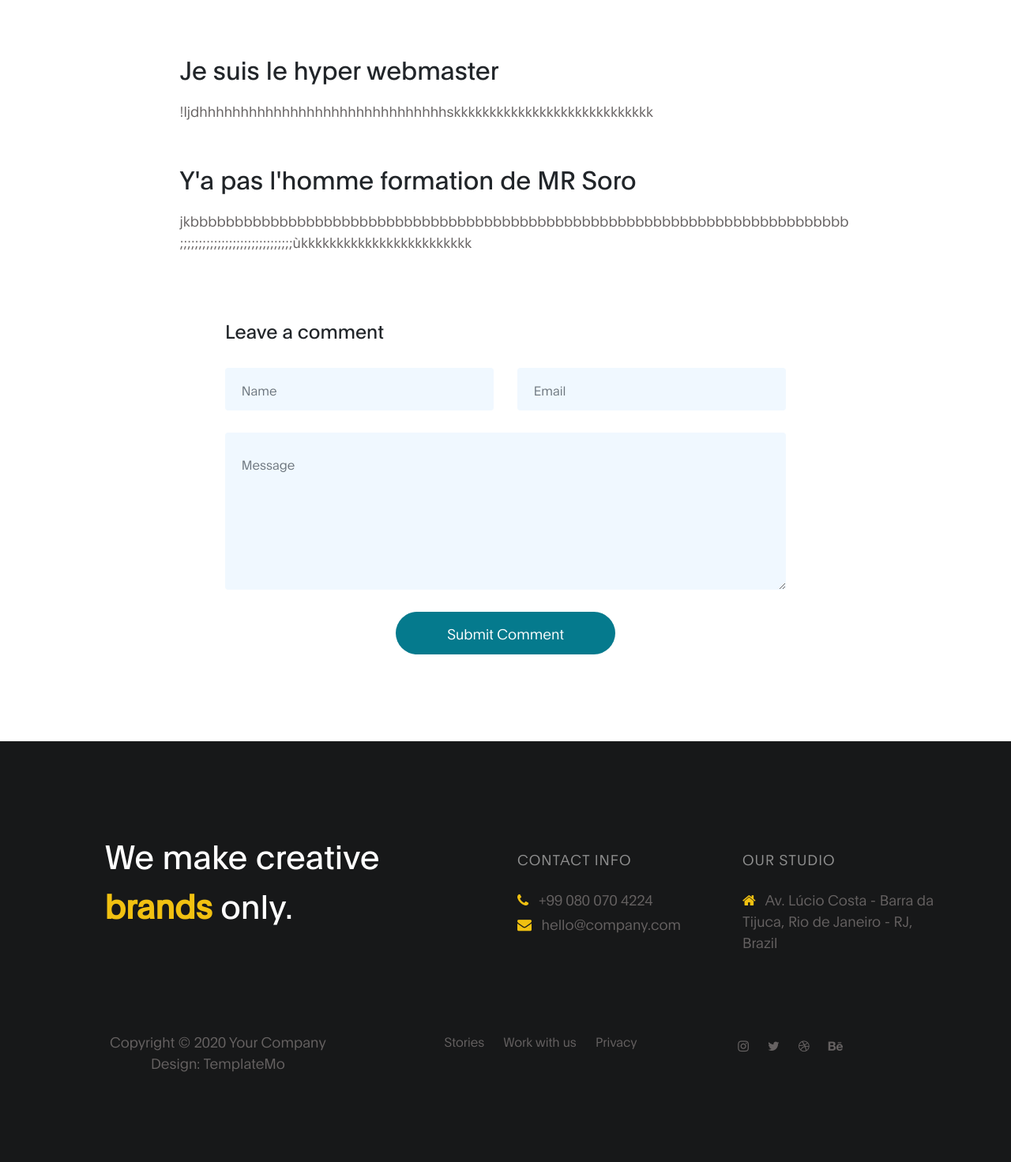
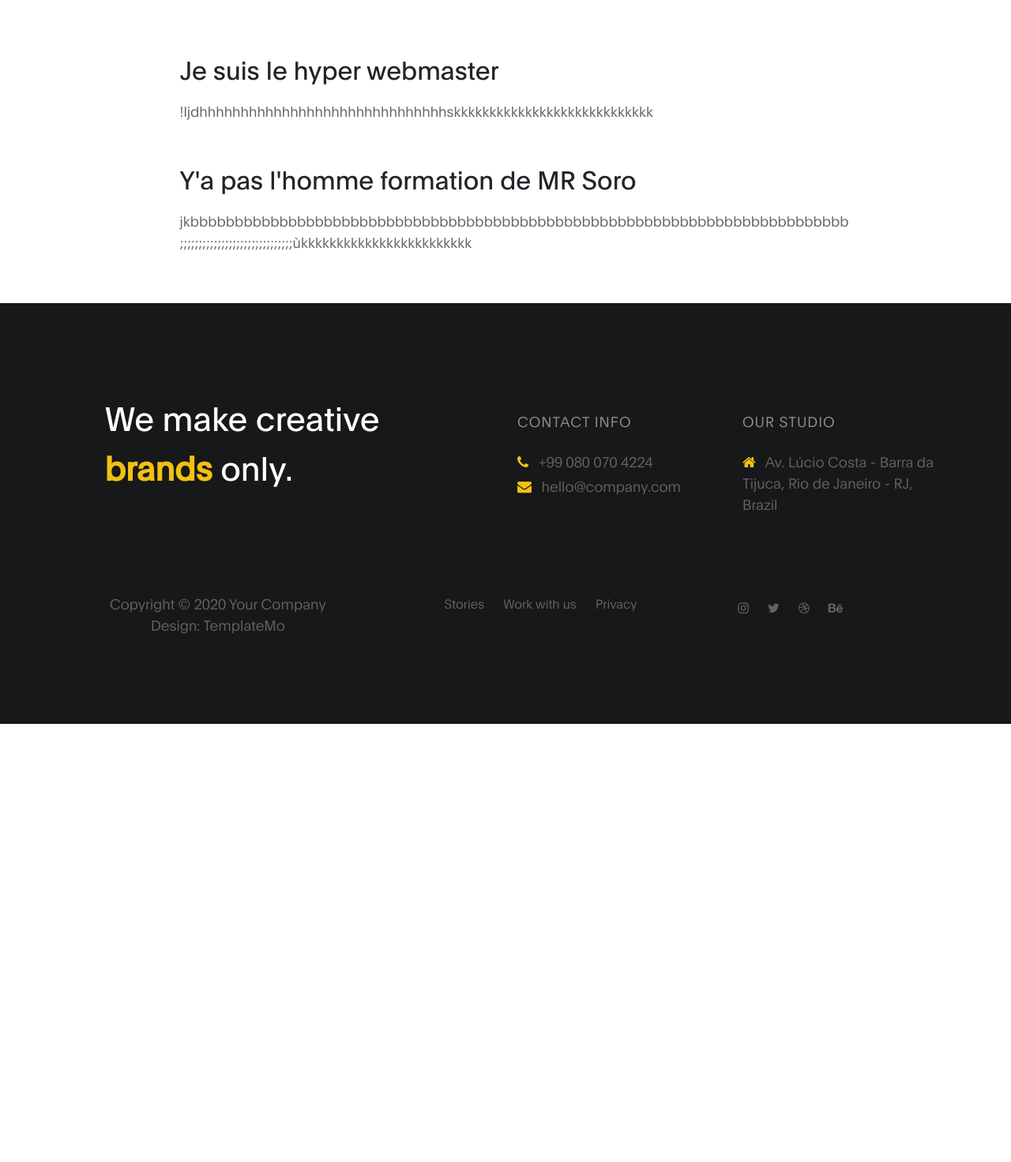
Before and after one commit to Mister-Yk/tradingBlog, a Django app: page /detail/1/ in a window 1280 px wide. Shown: the part 1137-2609 px from the top of the page at 79% size. After the commit the page ends 2054 px from the top, so only its background shows below. Run offline with Django 3.2, Linux system fonts and the light colour scheme; data comes from the database, SQL or seed files in the repository; both versions use the stored data as it was after the commit; some libraries are stand-ins or nearby versions.

Commit message:
finalisation

```diff
--- a/templates/blog-detail.html
+++ b/templates/blog-detail.html
@@ -48,30 +48,6 @@
                 </div>
            </div>
 
-          <div class="col-lg-8 mx-auto mb-5 pb-5 col-12" data-aos="fade-up">
-
-            <h3 class="my-3" data-aos="fade-up">Leave a comment</h3>
-
-            <form action="#" method="get"  class="contact-form" data-aos="fade-up" data-aos-delay="300" role="form">
-              <div class="row">
-                <div class="col-lg-6 col-12">
-                  <input type="text" class="form-control" name="name" placeholder="Name">
-                </div>
-
-                <div class="col-lg-6 col-12">
-                  <input type="email" class="form-control" name="email" placeholder="Email">
-                </div>
-
-                <div class="col-lg-12 col-12">
-                  <textarea class="form-control" rows="6" name="message" placeholder="Message"></textarea>
-                </div>
-
-                <div class="col-lg-5 mx-auto col-7">
-                  <button type="submit" class="form-control" id="submit-button" name="submit">Submit Comment</button>
-                </div>
-              </div>
-            </form>
-          </div>
 
       </div>
 
```
Also changed, not shown: templates/detail.html (deleted, +0 -7 lines), db.sqlite3.
